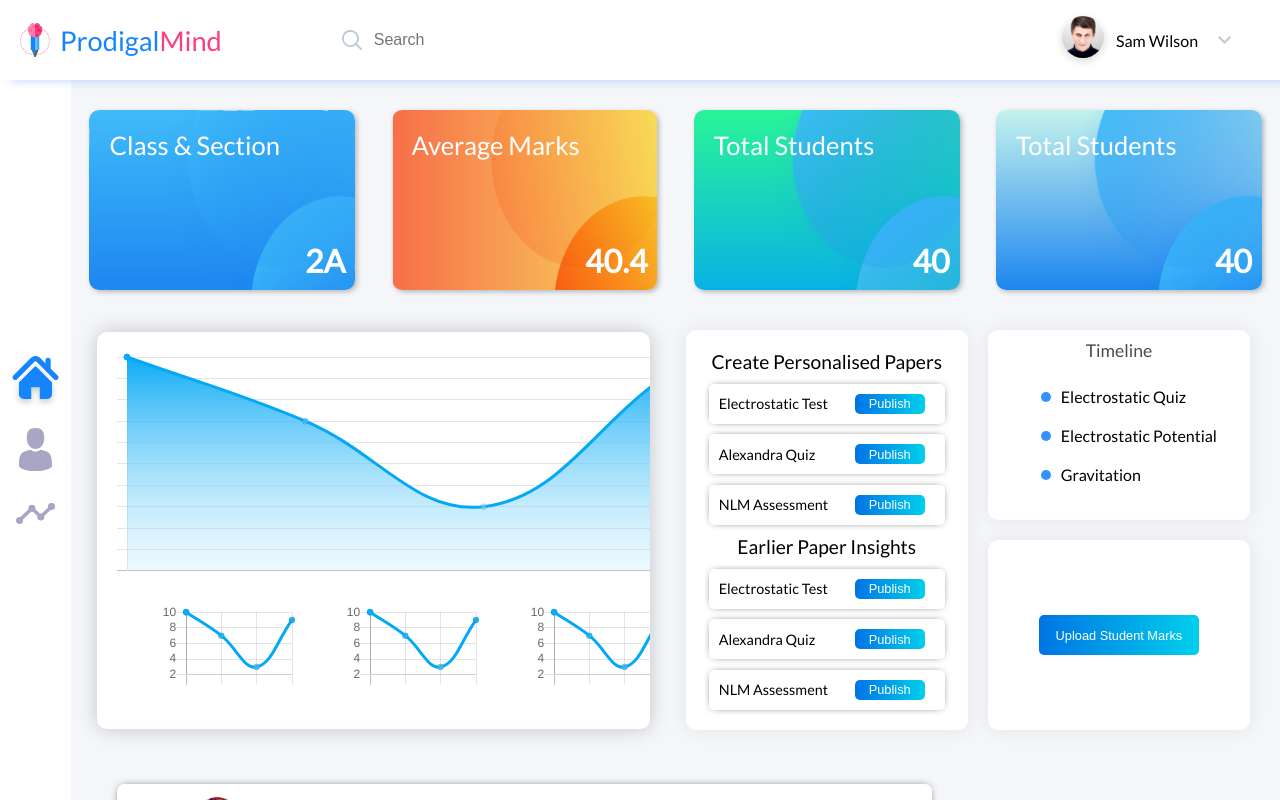
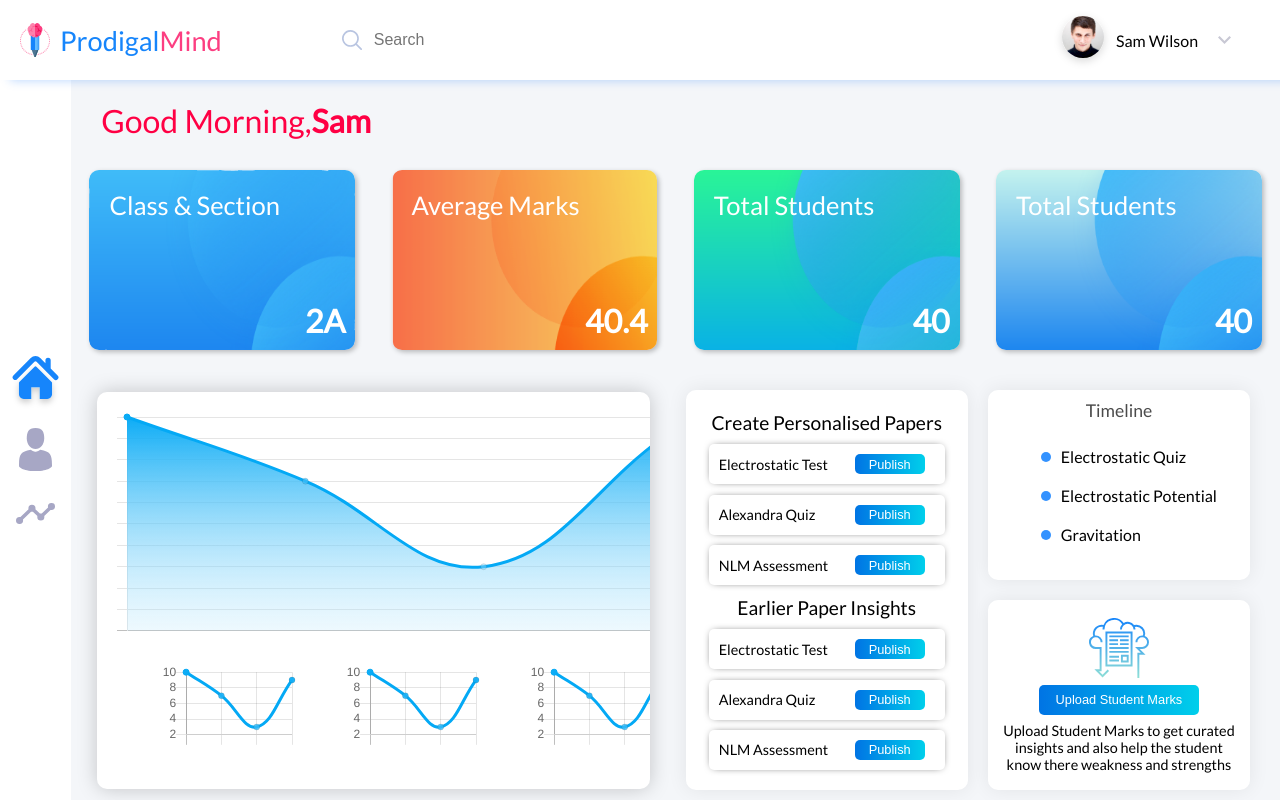
Before and after one commit to guptaashish190/prodigalmind, a React app: page /teacher/class in a window 1280 px wide. Built offline with nearby package versions, Linux system fonts and the light colour scheme.

Commit message:
added more design

```diff
--- a/src/components/Teacher/ClassAnalysis/index.js
+++ b/src/components/Teacher/ClassAnalysis/index.js
@@ -113,6 +113,7 @@ class Analysis extends React.Component {
           <Sidebar />
           <div className="analysis-container">
             {this.state.addPaperPopup ? <AddPaper close={this.closeAddQuestionPaper} /> : '' }
+            <h1>Good Morning,<span>Sam</span></h1>
             <div className="cards">
               <Card theme="theme1" title="Class & Section" content="2A" />
               <Card theme="theme2" title="Average Marks" content="40.4" />
@@ -174,9 +175,15 @@ class Analysis extends React.Component {
                 </ul>
               </div>
               <div className="detail-card">
+                <img src="/images/information.svg" alt="info" />
                 <button onClick={() => this.setState({ addPaperPopup: true })} className="btn-upload">Upload Student Marks</button>
+                <span>Upload Student Marks to get curated
+                insights and also help the student know there
+                 weakness and strengths
+                </span>
               </div>
             </div>
+            <h1 className="student-title">Class Students</h1>
             <div className="student-info">
               <Studentcard details={this.studentdata[0]} />
               <Studentcard details={this.studentdata[1]} />
--- a/src/styles/ClassAnalysis.scss
+++ b/src/styles/ClassAnalysis.scss
@@ -10,6 +10,20 @@
     overflow-y: scroll;
     grid-template-rows: 1fr 2fr;
     grid-template-columns: 2fr 1fr 1fr;
+    h1{
+        font-weight: 100;
+        padding-left: 30px;
+        margin-bottom: 0%;
+        color: #FF0044;
+        span{
+            font-weight: 600;
+        }
+    }
+    .student-title{
+        padding-left: 60px;
+        position: relative;
+        top: 20px;
+    }
     .cards-2{
         display: grid;
         grid-template-rows: 1fr 1fr;
@@ -29,6 +43,15 @@
             font-weight: 300;
             font-size: 1.2em;
             margin: 0%;
+            padding: 0%;
+            color: #000000;
+        }
+        img{
+            width: 60px;
+        }
+        span{
+            font-size: 0.9em;
+            text-align: center;
         }
         .quiz-card{
             box-shadow: 0px 0px 9px -4px #000000;
@@ -59,7 +82,7 @@
             cursor: pointer;
         }
         .btn-upload{
-            height: 40px;
+            height: 30px;
             width: 160px;
             margin: 0%;
         }
```
Also changed, not shown: public/images/information.svg (added).
